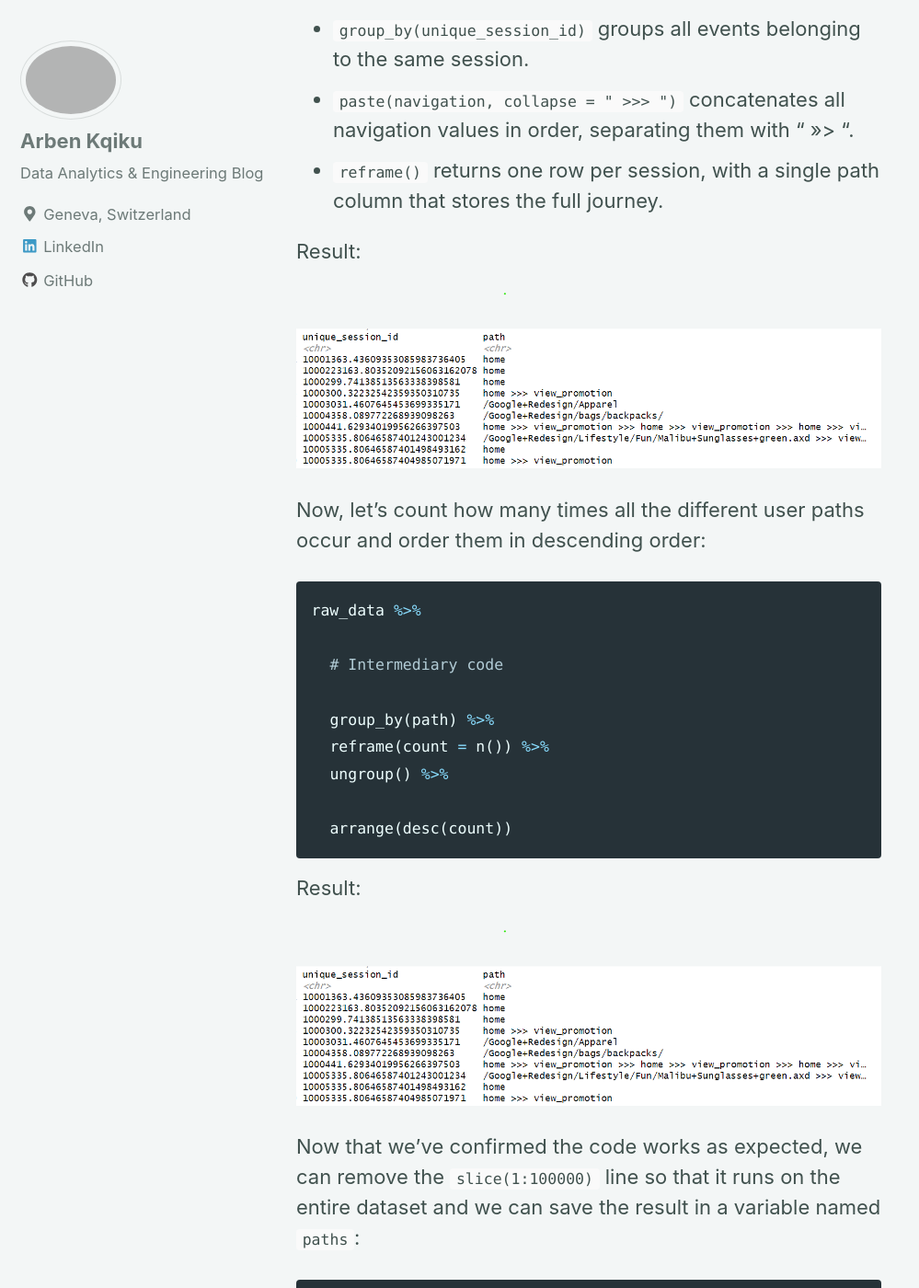
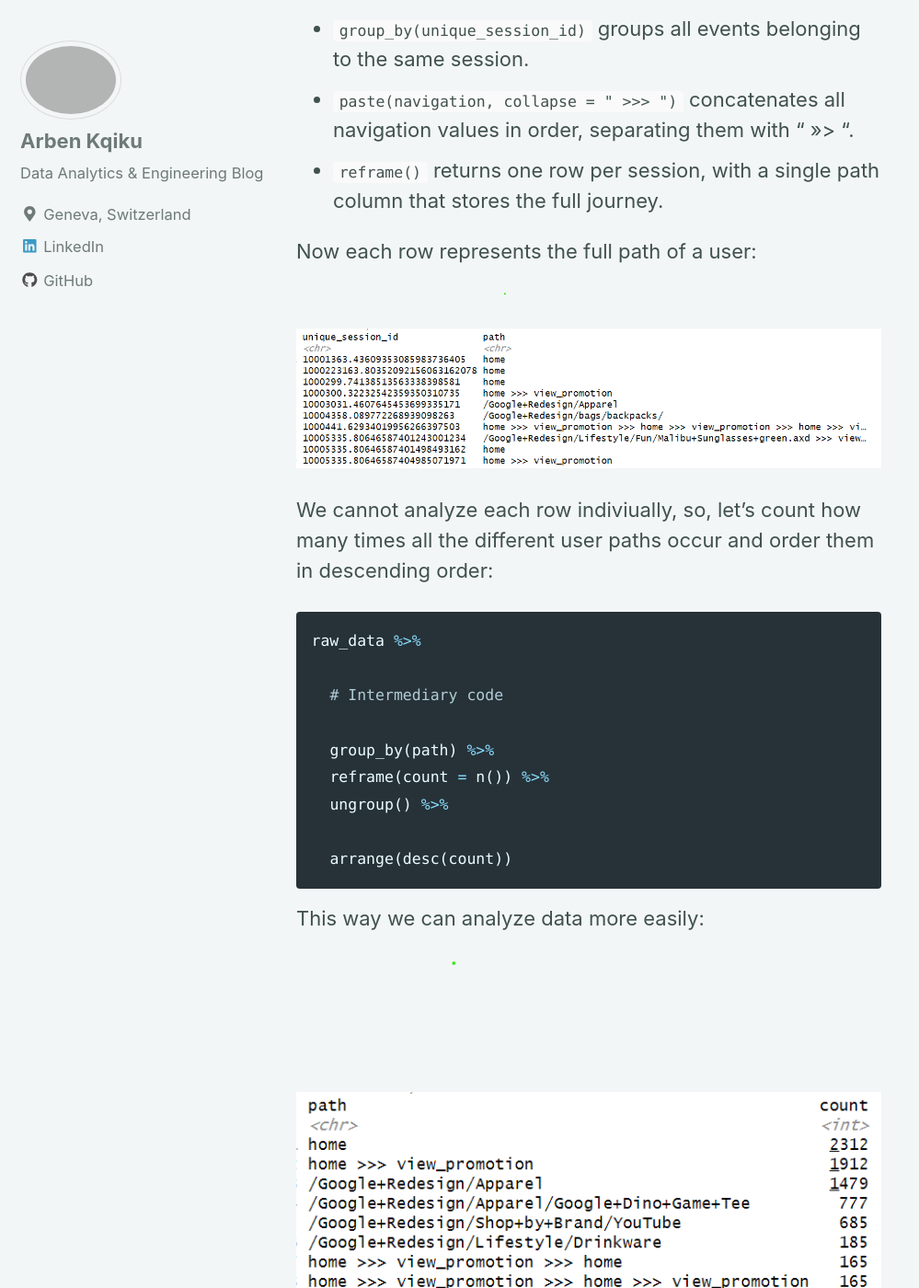
Before and after one commit to ArbenKqiku/arbenkqiku.github.io, a Jekyll site: the page built from _posts/2025-09-29-path-analysis-in-r.md, in a window 1280 px wide and 1400 px high, scrolled down 14586 px. Shown: the whole window at 92% size, without its empty margins (0-999 px from the left). Built offline with Jekyll 4.4.1, drawn with Linux system fonts in a browser that asks for light colours; nearby versions of some CDN libraries; some of the changed text lies outside the part shown.

Commit message:
Replaced result with something better

````diff
--- a/_posts/2025-09-29-path-analysis-in-r.md
+++ b/_posts/2025-09-29-path-analysis-in-r.md
@@ -73,7 +73,7 @@ order by
   user_pseudo_id, session_id, event_timestamp
 ```
 
-Result:
+This is the raw data the we're going to use:
 
 <img src="{{ site.url }}{{ site.baseurl }}/images/article-5-path-analysis/image-1.1.png" alt="linearly separable data">
 
@@ -117,7 +117,7 @@ raw_data %>%
   mutate(page_location = page_location %>% str_remove_all(".*\\.com"))
 ```
 
-Here is what the result looks like:
+Now the data is easier to read:
 
 <img src="{{ site.url }}{{ site.baseurl }}/images/article-5-path-analysis/image-1.4.png" alt="linearly separable data">
 
@@ -181,7 +181,7 @@ raw_data %>%
   select(unique_session_id, event_name, page_location)
 ```
 
-Result:
+I prefer to have a unique identifier to the left:
 
 <img src="{{ site.url }}{{ site.baseurl }}/images/article-5-path-analysis/image-1.8.png" alt="linearly separable data">
 
@@ -212,7 +212,7 @@ raw_data %>%
   select(unique_session_id, navigation)
 ```
 
-Result:
+These columns are sufficient to build user paths:
 
 <img src="{{ site.url }}{{ site.baseurl }}/images/article-5-path-analysis/image-2.1.png" alt="linearly separable data">
 
@@ -247,7 +247,7 @@ raw_data %>%
   ))
 ```
 
-Result:
+This way we have more descriptive values:
 
 <img src="{{ site.url }}{{ site.baseurl }}/images/article-5-path-analysis/image-2.3.png" alt="linearly separable data">
 
@@ -282,7 +282,7 @@ raw_data %>%
   ))
 ```
 
-Result:
+Much more readable:
 
 <img src="{{ site.url }}{{ site.baseurl }}/images/article-5-path-analysis/image-2.7.png" alt="linearly separable data">
 
@@ -304,11 +304,11 @@ What this does:
 - `paste(navigation, collapse = " >>> ")` concatenates all navigation values in order, separating them with " >>> ".
 - `reframe()` returns one row per session, with a single path column that stores the full journey.
 
-Result:
+Now each row represents the full path of a user:
 
 <img src="{{ site.url }}{{ site.baseurl }}/images/article-5-path-analysis/image-2.6.png" alt="linearly separable data">
 
-Now, let's count how many times all the different user paths occur and order them in descending order:
+We cannot analyze each row indiviually, so, let's count how many times all the different user paths occur and order them in descending order:
 
 ```R
 raw_data %>%
@@ -322,9 +322,9 @@ raw_data %>%
   arrange(desc(count))
 ```
 
-Result:
+This way we can analyze data more easily:
 
-<img src="{{ site.url }}{{ site.baseurl }}/images/article-5-path-analysis/image-2.6.png" alt="linearly separable data">
+<img src="{{ site.url }}{{ site.baseurl }}/images/article-5-path-analysis/image-2.8.png" alt="linearly separable data">
 
 Now that we’ve confirmed the code works as expected, we can remove the `slice(1:100000)` line so that it runs on the entire dataset and we can save the result in a variable named `paths`:
 
@@ -352,7 +352,7 @@ paths_enriched <- paths %>%
   mutate(number_of_nodes = str_count(path, " >>> ") + 1)
 ```
 
-Result:
+This gives additional information to analyze our data:
 
 <img src="{{ site.url }}{{ site.baseurl }}/images/article-5-path-analysis/image-3.1.png" alt="linearly separable data">
 
````
Also changed, not shown: other parts of _posts/2025-09-29-path-analysis-in-r.md (+3 -3 lines).
